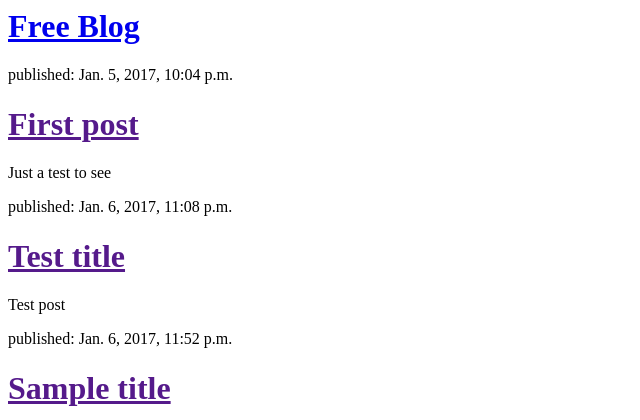
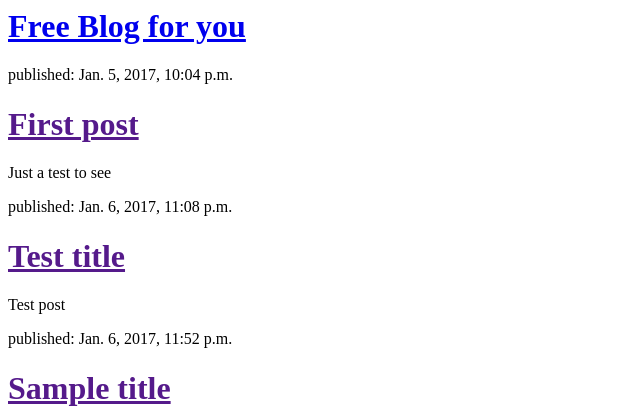
Before and after one commit to BlueCoderXD/my-first-blog, a Django app: page / in a window 1280 px wide. Shown: the top 420 px of the page, without its empty margins (0-640 px from the left). Run offline with Django 3.2, Linux system fonts and the light colour scheme; data comes from the database, SQL or seed files in the repository.

Commit message:
changed a little bit of html

```diff
--- a/blog/templates/blog/post_list.html
+++ b/blog/templates/blog/post_list.html
@@ -1,10 +1,10 @@
 <html>
     <head>
-        <title>Django Girls blog</title>
+        <title>Free Blog to express your thoughts</title>
     </head>
     <body>
 <div>
-    <h1><a href="/">Free Blog</a></h1>
+    <h1><a href="/">Free Blog for you</a></h1>
 </div>
 
 {% for post in posts %}
```
